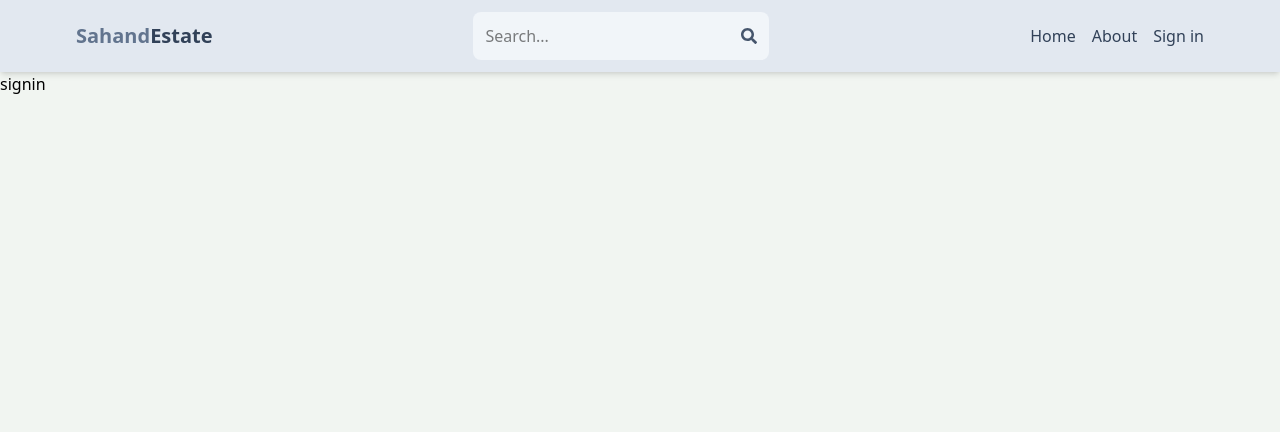
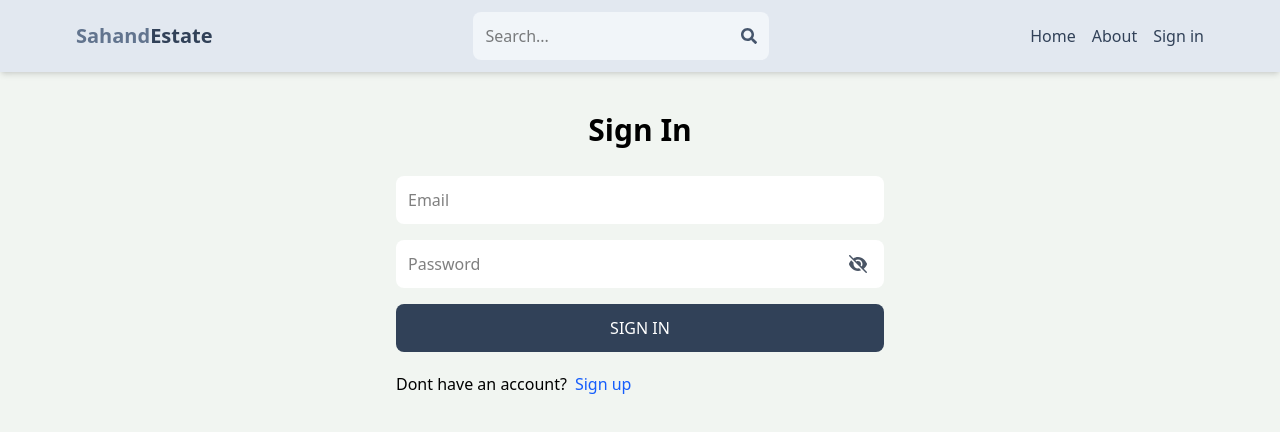
Before and after one commit to MuhammadMuaaz007/mern-estate, a React (Vite) app in the folder client/: page /sign-in in a window 1280 px wide. Shown: the top 432 px of the page. Built offline with nearby package versions, Linux system fonts and the light colour scheme.

Commit message:
complete sign in ui  and its functionality

```diff
--- a/client/src/pages/SignIn.jsx
+++ b/client/src/pages/SignIn.jsx
@@ -1,11 +1,94 @@
-import React from 'react'
+import { useState } from "react";
+import { Link, useNavigate } from "react-router-dom";
+import { FontAwesomeIcon } from "@fortawesome/react-fontawesome";
+import { faEye, faEyeSlash } from "@fortawesome/free-solid-svg-icons";
 
 const SignIn = () => {
+  const [showPassword, setShowPassword] = useState(false);
+  const [formData, setFormData] = useState({
+    email: "",
+    password: "",
+  });
+  const [error, setError] = useState(null);
+  const [loading, setLoading] = useState(false);
+  const navigate = useNavigate();
+  const handleChange = (e) => {
+    setFormData({
+      ...formData,
+      [e.target.id]: e.target.value,
+    });
+  };
+  const handleSubmit = async (e) => {
+    e.preventDefault();
+    try {
+      setLoading(true);
+      const res = await fetch("/api/auth/signin", {
+        method: "POST",
+        headers: {
+          "Content-Type": "application/json",
+        },
+        body: JSON.stringify(formData),
+      });
+
+      const data = await res.json();
+      console.log(data); // server response like status code
+
+      if (data.success === false) {
+        setLoading(false);
+        setError(data.message);
+        return;
+      }
+      setLoading(false);
+      setError(null);
+      navigate("/");
+    } catch (error) {
+      setLoading(false);
+      setError(error.message);
+    }
+  };
   return (
-    <div>
-      signin
+    <div className="max-w-lg p-3 mx-auto">
+      <h1 className="text-3xl text-center font-semibold my-7">Sign In</h1>
+      <form onSubmit={handleSubmit} className="flex flex-col gap-4 relative">
+        <input
+          type="email"
+          placeholder="Email"
+          className=" rounded-lg p-3 bg-white "
+          id="email"
+          name="email"
+          onChange={handleChange}
+
+        />
+        <input
+            type={showPassword ? "text" : "password"}
+          placeholder="Password"
+          className=" rounded-lg p-3 bg-white"
+          id="password"
+          name="password"
+          onChange={handleChange}
+        />
+        <FontAwesomeIcon
+          icon={showPassword ? faEye : faEyeSlash}
+          onClick={() => setShowPassword(!showPassword)}
+          className="absolute right-4 top-1/2 transform -translate-y-1/2 cursor-pointer text-gray-600"
+        />
+        <button
+          disabled={loading}
+          type="submit"
+          className="bg-slate-700 rounded-lg p-3 text-white hover:opacity-95 disabled:opacity-80 uppercase"
+        >
+          {loading ? "Loading.." : "Sign In"}
+        </button>
+      </form>
+      <div className="flex gap-2 mt-5">
+        <p>Dont have an account?</p>
+        <Link to="/sign-up">
+          <span className="text-blue-600 hover:text-blue-700">Sign up</span>
+        </Link>
+      </div>
+      {error && <p className="text-red-500 mt-5">{error}</p>}
     </div>
-  )
-}
+  );
+};
 
-export default SignIn
+export default SignIn;
```
